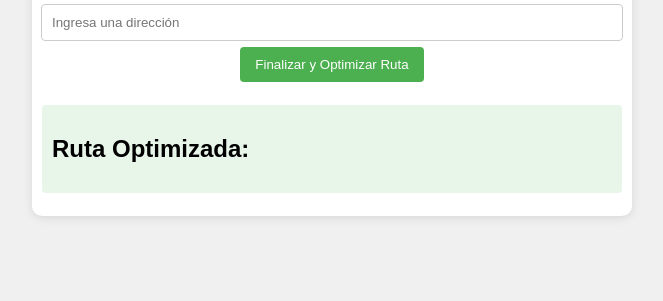
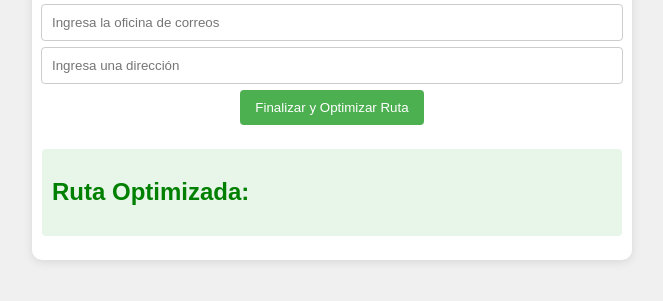
Before and after one commit to mario8912/GPSBoost, a plain HTML site: page index.html in a window 1280 px wide. Both pictures are taken after a click on the button "Finalizar y Optimizar Ruta". Shown: the part 83-384 px from the top of the page, without its empty margins (308-971 px from the left). Drawn offline with Linux system fonts and the light colour scheme; some packages are replaced by stand-ins of ours.

Commit message:
oficina correos inicio y fin de ruta

```diff
--- a/index.html
+++ b/index.html
@@ -5,20 +5,25 @@
     <meta name="viewport" content="width=device-width, initial-scale=1.0">
     <title>Optimización de Rutas</title>
     <link rel="stylesheet" href="style.css"> <!-- Enlace al archivo CSS -->
-    <script src="https://maps.googleapis.com/maps/api/js?key=AIzaSyBuFxFOQ90vIxgiNNHKjlXC--Qxwt-POKI&libraries=places"></script> <!-- Enlace a la API de Google Maps -->
+    <link rel="icon" href="ico/ico32.ico" sizes="32x32" type="image/ico32">
+    <link rel="icon" href="ico/ico16.ico" sizes="16x16" type="image/ico16">
+    <link rel="manifest" href="manifest.json"> <!-- Enlace al manifest -->
+    <meta name="theme-color" content="#4CAF50"> <!-- Color de la barra del navegador -->
+    <script src="https://maps.googleapis.com/maps/api/js?key=AIzaSyC-_H-i3Gw8mTXKc2NnTl1gm1oyGs-R5Ms&libraries=places"></script> <!-- Enlace a la API de Google Maps -->
 </head>
 <body>
 
     <div id="mainDiv">
         <h1>Optimización de Rutas</h1>
+
+        <input type="text" id="officeInput" placeholder="Ingresa la oficina de correos"> <!-- Nuevo input -->
+
         <input type="text" id="addressInput" placeholder="Ingresa una dirección">
-
         <div id="suggestions"></div> <!-- Contenedor para sugerencias -->
 
         <button onclick="finalizeRoute()">Finalizar y Optimizar Ruta</button>
 
         <div id="result"></div> <!-- Para mostrar la ruta optimizada -->
-
     </div>
 
     <script src="script.js"></script> <!-- Enlace al archivo JavaScript -->
--- a/script.js
+++ b/script.js
@@ -12,6 +12,19 @@ function initAutocomplete() {
         const place = autocomplete.getPlace();
         if (place && place.formatted_address) {
             addAddress(place.formatted_address);
+        }
+    });
+
+    // Autocompletar para la oficina de correos
+    const officeAutocomplete = new google.maps.places.Autocomplete(
+        document.getElementById("officeInput"),
+        { types: ["geocode"] }
+    );
+
+    officeAutocomplete.addListener("place_changed", () => {
+        const place = officeAutocomplete.getPlace();
+        if (place && place.formatted_address) {
+            document.getElementById('officeInput').value = place.formatted_address;
         }
     });
 }
@@ -48,9 +61,8 @@ function updateAddressList() {
         suggestionsDiv.style.display = "none"; // Ocultar si no hay direcciones
     }
 
-    document.getElementById('addressInput').value = '';
+    document.getElementById('addressInput').value = ''; // Limpiar el input de dirección
 }
-
 
 // Función para calcular y mostrar la ruta
 function calculateAndDisplayRoute() {
@@ -62,11 +74,14 @@ function calculateAndDisplayRoute() {
         stopover: true
     }));
 
+    const origin = document.getElementById('officeInput').value; // Punto de partida
+    const destination = origin; // Destino es el mismo que el origen
+
     directionsService.route(
         {
-            origin: waypoints[0].location,
-            destination: waypoints[waypoints.length - 1].location,
-            waypoints: waypoints.slice(1, -1),
+            origin: origin,
+            destination: destination,
+            waypoints: waypoints,
             travelMode: google.maps.TravelMode.DRIVING,
         },
         (response, status) => {
@@ -81,23 +96,24 @@ function calculateAndDisplayRoute() {
 
 // Función para finalizar y abrir la ruta en Google Maps
 function finalizeRoute() {
-    console.log("Direcciones:", addresses);
     const optimizedRoute = addresses; // Suponiendo que aquí tendrás la ruta optimizada
 
     // Crear el enlace a Google Maps
-    const origin = optimizedRoute[0];
-    const destination = optimizedRoute[optimizedRoute.length - 1];
-    const waypoints = optimizedRoute.slice(1, -1).join("|");
+    const origin = document.getElementById('officeInput').value;
+    const destination = origin;
+    const waypoints = optimizedRoute.join("|");
 
     const googleMapsUrl = `https://www.google.com/maps/dir/?api=1&origin=${encodeURIComponent(origin)}&destination=${encodeURIComponent(destination)}&waypoints=${encodeURIComponent(waypoints)}`;
 
     // Abrir el enlace en una nueva pestaña
     window.open(googleMapsUrl, '_blank');
 
-    // (Opcional) Mostrar la ruta optimizada en la página
+    // Mostrar la ruta optimizada en la página
     const resultDiv = document.getElementById("result");
-    resultDiv.innerHTML = "<h2>Ruta Optimizada:</h2><ul></ul>";
-    const list = resultDiv.querySelector("ol");
+
+    resultDiv.innerHTML = "<h2><span class='optimized-route'>Ruta Optimizada:</span></h2><ul></ul>";
+
+    const list = resultDiv.querySelector("ul");
 
     optimizedRoute.forEach(address => {
         list.innerHTML += `<li>${address}</li>`;
--- a/style.css
+++ b/style.css
@@ -70,8 +70,7 @@ button:hover {
     width: 100%; /* Tomar todo el ancho disponible */
 }
 
-#map {
-    margin-top: 20px;
-    width: 100%;
-    height: 400px;
+.optimized-route {
+    color: green; /* Cambia el color del texto a verde */
+    font-weight: bold; /* Opcional: haz el texto en negrita */
 }
```
Also changed, not shown: ico/ico16.ico (added), ico/ico192.png (added), ico/ico32.ico (added), ico/ico512.png (added), manifest.json (added).
